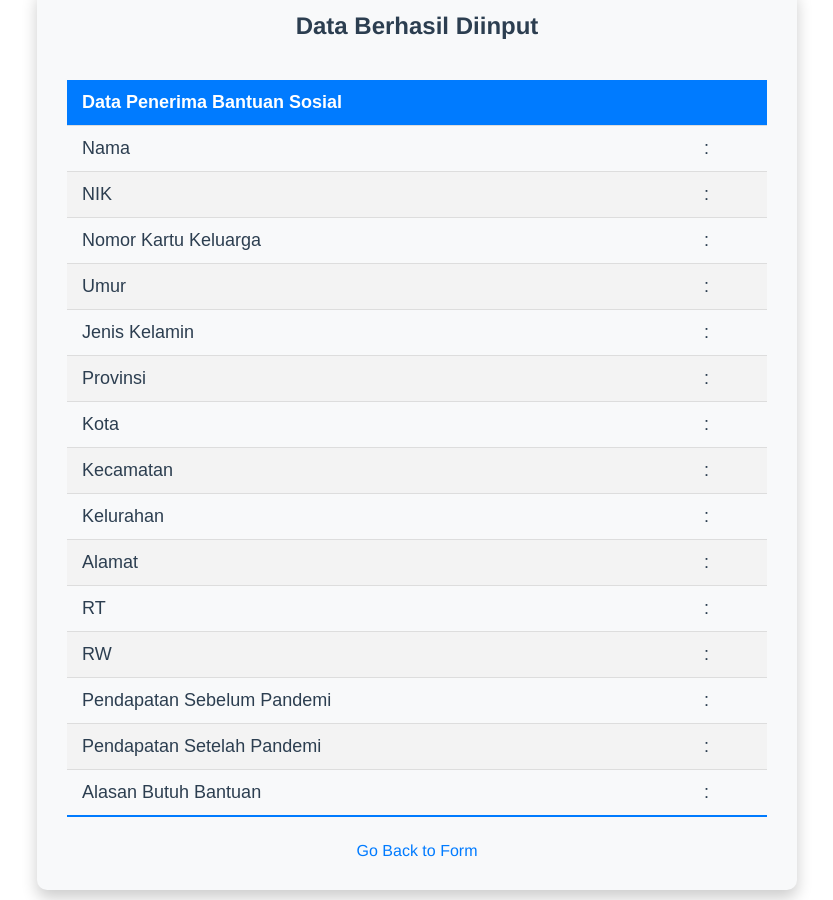
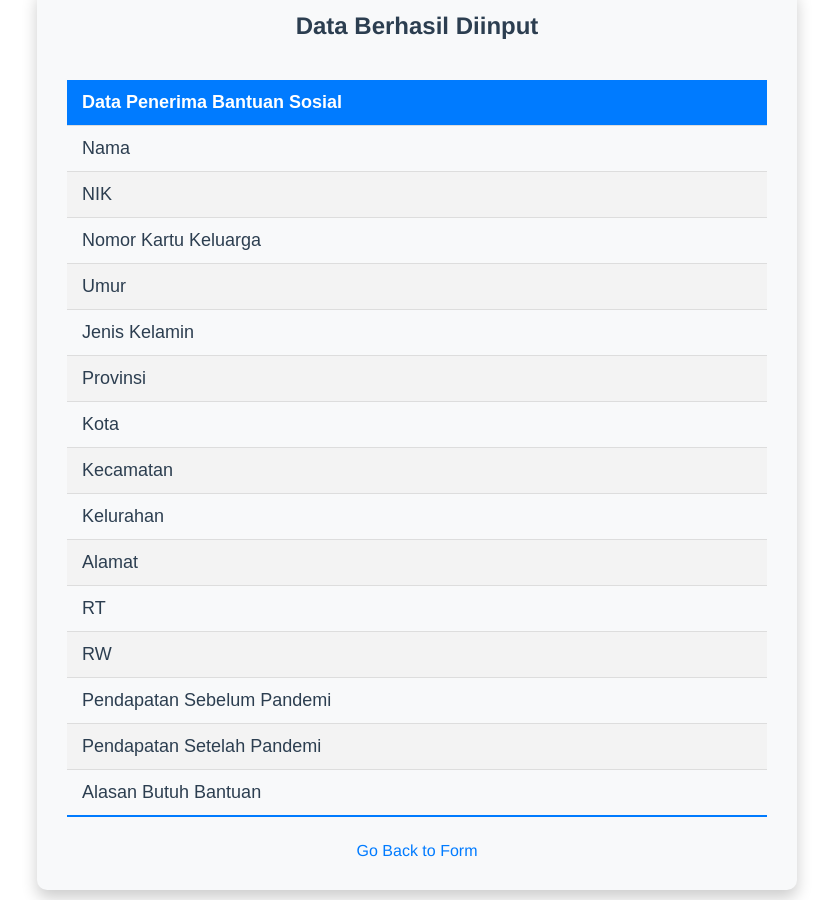
Before and after one commit to robyafrizal/vue-form, a Vue app: page /preview in a window 1280 px wide. Shown: the part 320-1220 px from the top of the page, without its empty margins (223-1056 px from the left). Built offline with nearby package versions, Linux system fonts and the light colour scheme.

Commit message:
refactor code preview page

```diff
--- a/src/components/PreviewPage.vue
+++ b/src/components/PreviewPage.vue
@@ -10,15 +10,15 @@
       <tbody>
         <tr>
           <td>Nama</td>
-          <td>: {{ name }}</td>
+          <td>{{ name }}</td>
         </tr>
         <tr>
           <td>NIK</td>
-          <td>: {{ idCard }}</td>
+          <td>{{ idCard }}</td>
         </tr>
         <tr>
           <td>Nomor Kartu Keluarga</td>
-          <td>: {{ kk }}</td>
+          <td>{{ kk }}</td>
         </tr>
         <tr v-if="idCardImagePreview">
           <td>Foto KTP</td>
@@ -42,51 +42,51 @@
         </tr>
         <tr>
           <td>Umur</td>
-          <td>: {{ age }}</td>
+          <td>{{ age }}</td>
         </tr>
         <tr>
           <td>Jenis Kelamin</td>
-          <td>: {{ gender }}</td>
+          <td>{{ gender }}</td>
         </tr>
         <tr>
           <td>Provinsi</td>
-          <td>: {{ province }}</td>
+          <td>{{ province }}</td>
         </tr>
         <tr>
           <td>Kota</td>
-          <td>: {{ city }}</td>
+          <td>{{ city }}</td>
         </tr>
         <tr>
           <td>Kecamatan</td>
-          <td>: {{ district }}</td>
+          <td>{{ district }}</td>
         </tr>
         <tr>
           <td>Kelurahan</td>
-          <td>: {{ village }}</td>
+          <td>{{ village }}</td>
         </tr>
         <tr>
           <td>Alamat</td>
-          <td>: {{ address }}</td>
+          <td>{{ address }}</td>
         </tr>
         <tr>
           <td>RT</td>
-          <td>: {{ rt }}</td>
+          <td>{{ rt }}</td>
         </tr>
         <tr>
           <td>RW</td>
-          <td>: {{ rw }}</td>
+          <td>{{ rw }}</td>
         </tr>
         <tr>
           <td>Pendapatan Sebelum Pandemi</td>
-          <td>: {{ incomeBefore }}</td>
+          <td>{{ incomeBefore }}</td>
         </tr>
         <tr>
           <td>Pendapatan Setelah Pandemi</td>
-          <td>: {{ incomeAfter }}</td>
+          <td>{{ incomeAfter }}</td>
         </tr>
         <tr>
           <td>Alasan Butuh Bantuan</td>
-          <td>: {{ reason }}</td>
+          <td>{{ reason }}</td>
         </tr>
       </tbody>
     </table>
```
